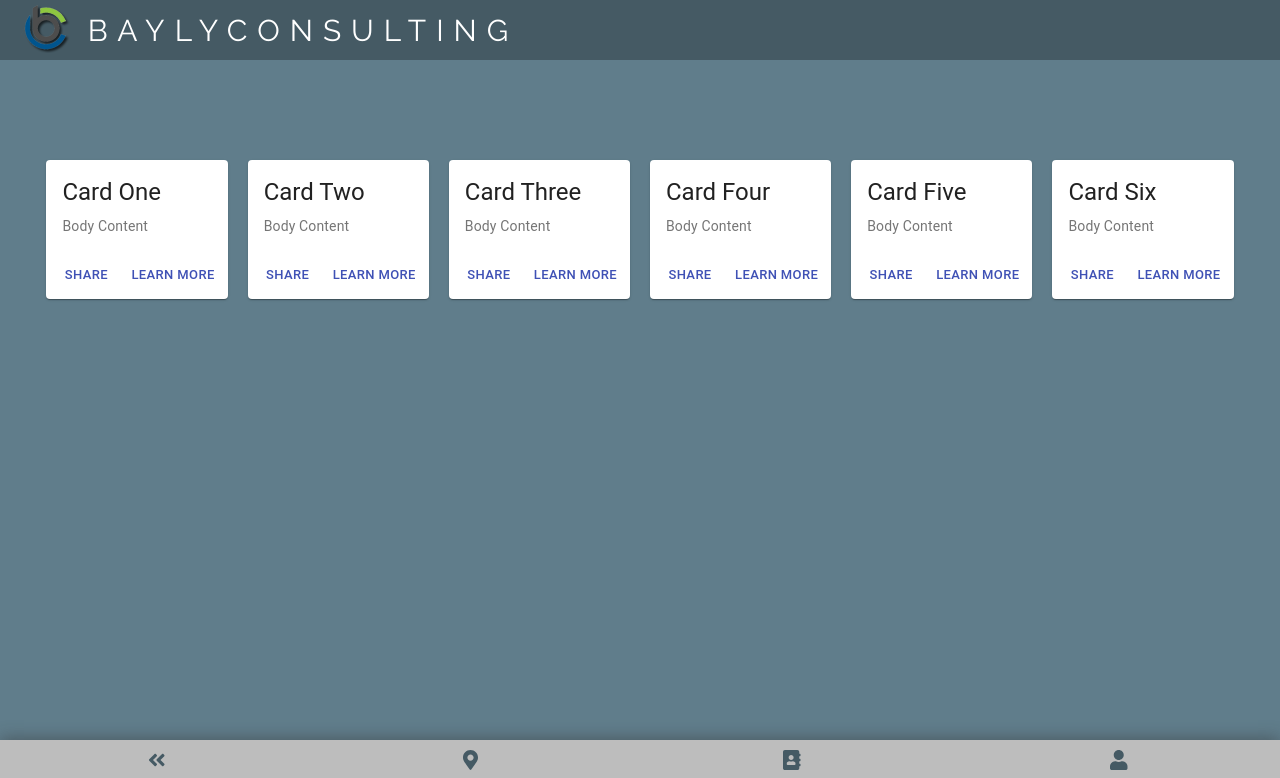
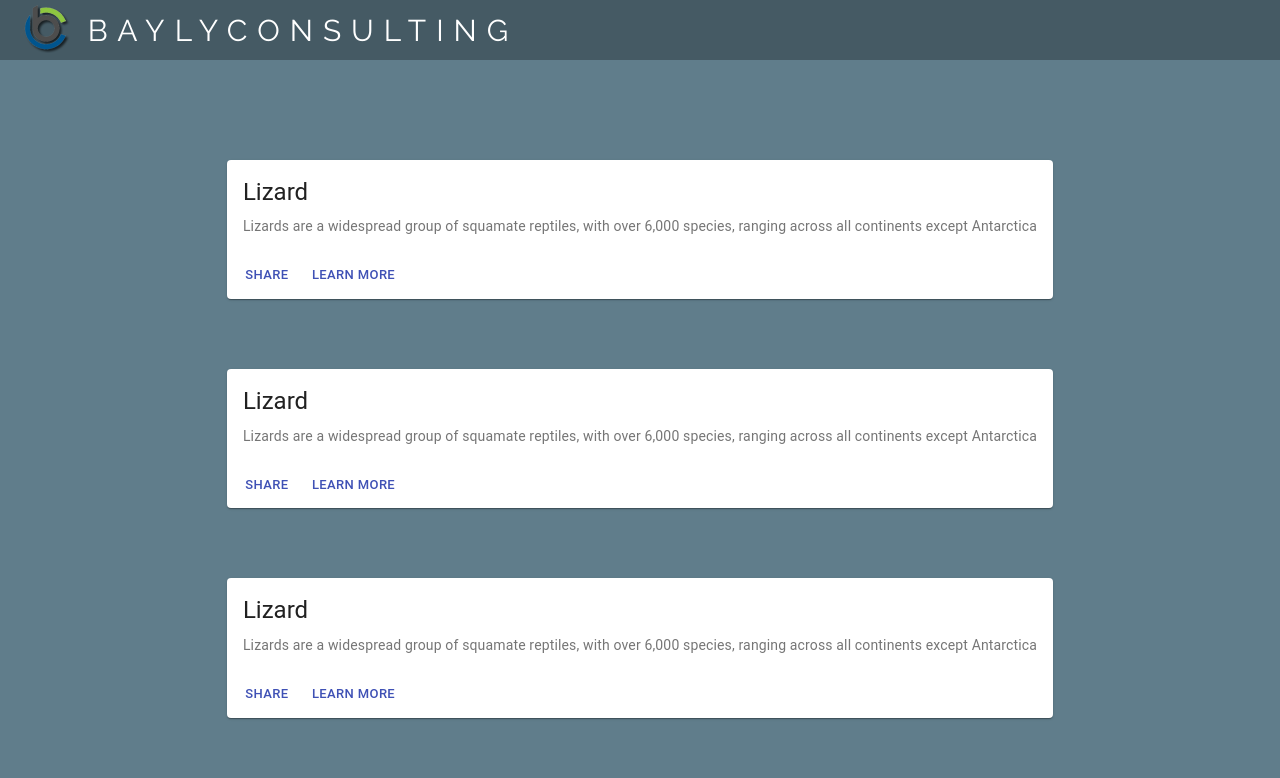
Before and after one commit to raymondwbayly/bayly-consulting-website, a Next.js app: page / in a window 1280 px wide. Shown: the top 778 px of the page. Built offline with nearby package versions, Linux system fonts and the light colour scheme.

Commit message:
update code

```diff
--- a/components/NavButton/NavButton.css
+++ b/components/NavButton/NavButton.css
@@ -17,7 +17,7 @@
   cursor: pointer;
 }
 .NavButton .Icon {
-  font-size: 20px;
+  font-size: 10px;
   color: #455A64;
 }
 .NavButton .Label {
--- a/components/NavButton/NavButton.min.css
+++ b/components/NavButton/NavButton.min.css
@@ -1,2 +1,2 @@
-@import"https://fonts.googleapis.com/css?family=Raleway:800|Merriweather+Sans|Share+Tech+Mono";@import"https://fonts.googleapis.com/css2?family=Raleway&display=swap";.NavButton{display:-webkit-box;display:-ms-flexbox;display:flex;-webkit-box-orient:vertical;-webkit-box-direction:normal;-ms-flex-direction:column;flex-direction:column;-ms-flex-pack:distribute;justify-content:space-around;-webkit-box-align:center;-ms-flex-align:center;align-items:center;height:100%;cursor:pointer}.NavButton .Icon{font-size:20px;color:#455a64}.NavButton .Label{font-size:12px;text-transform:capitalize}
+@import"https://fonts.googleapis.com/css?family=Raleway:800|Merriweather+Sans|Share+Tech+Mono";@import"https://fonts.googleapis.com/css2?family=Raleway&display=swap";.NavButton{display:-webkit-box;display:-ms-flexbox;display:flex;-webkit-box-orient:vertical;-webkit-box-direction:normal;-ms-flex-direction:column;flex-direction:column;-ms-flex-pack:distribute;justify-content:space-around;-webkit-box-align:center;-ms-flex-align:center;align-items:center;height:100%;cursor:pointer}.NavButton .Icon{font-size:10px;color:#455a64}.NavButton .Label{font-size:12px;text-transform:capitalize}
 /*# sourceMappingURL=NavButton.min.css.map */
--- a/components/NavButton/NavButton.scss
+++ b/components/NavButton/NavButton.scss
@@ -11,7 +11,7 @@
   cursor: pointer;
 
   .Icon {
-    font-size: 20px;
+    font-size: 10px;
     color: $primary-color-dark;
   }
 
--- a/components/WebCard/WebCard.css
+++ b/components/WebCard/WebCard.css
@@ -27,4 +27,8 @@
   height: 40px;
   color: #BDBDBD;
 }
+
+.imageBanner {
+  height: 140;
+}
 /*# sourceMappingURL=WebCard.css.map */
--- a/components/WebCard/WebCard.min.css
+++ b/components/WebCard/WebCard.min.css
@@ -1,2 +1,2 @@
-@import"https://fonts.googleapis.com/css?family=Raleway:800|Merriweather+Sans|Share+Tech+Mono";@import"https://fonts.googleapis.com/css2?family=Raleway&display=swap";.WebCard{display:-webkit-box;display:-ms-flexbox;display:flex;-ms-flex-pack:distribute;justify-content:space-around;-webkit-box-align:center;-ms-flex-align:center;align-items:center}.paperContainer{width:300px;height:250px}.titleDiv{padding-left:10px;padding-bottom:5px;padding-top:5px;background-color:#455a64;font-size:30px;font-family:monospace;font-weight:800;height:40px;color:#bdbdbd}
+@import"https://fonts.googleapis.com/css?family=Raleway:800|Merriweather+Sans|Share+Tech+Mono";@import"https://fonts.googleapis.com/css2?family=Raleway&display=swap";.WebCard{display:-webkit-box;display:-ms-flexbox;display:flex;-ms-flex-pack:distribute;justify-content:space-around;-webkit-box-align:center;-ms-flex-align:center;align-items:center}.paperContainer{width:300px;height:250px}.titleDiv{padding-left:10px;padding-bottom:5px;padding-top:5px;background-color:#455a64;font-size:30px;font-family:monospace;font-weight:800;height:40px;color:#bdbdbd}.imageBanner{height:140}
 /*# sourceMappingURL=WebCard.min.css.map */
--- a/components/WebCard/WebCard.scss
+++ b/components/WebCard/WebCard.scss
@@ -21,3 +21,7 @@
   height: 40px;
   color: $divider-color;
 }
+
+.imageBanner {
+  height: 140;
+}
--- a/components/WebCard/index.jsx
+++ b/components/WebCard/index.jsx
@@ -12,19 +12,26 @@ import { FontAwesomeIcon } from "@fortawesome/react-fontawesome";
 
 import "./WebCard.scss";
 
+
 const WebCard = props => (
-  <Card>
-    <CardActionArea>
-        <CardMedia image={props.titleBanner} title={props.title}/>
+  <Card className={{maxWidth: 345}}>
+      <CardActionArea>
+        <CardMedia
+          className={{height: 140}}
+          image="./projects-banner.png"
+          title="TItle"
+        />
         <CardContent>
-        <Typography gutterBottom variant="h5" component="h2">
-            {props.title}
+          <Typography gutterBottom variant="h5" component="h2">
+            Lizard
           </Typography>
           <Typography variant="body2" color="textSecondary" component="p">
-            {props.children}
+            Lizards are a widespread group of squamate reptiles, with over 6,000 species, ranging
+            across all continents except Antarctica
           </Typography>
         </CardContent>
-        <CardActions>
+      </CardActionArea>
+      <CardActions>
         <Button size="small" color="primary">
           Share
         </Button>
@@ -32,9 +39,7 @@ const WebCard = props => (
           Learn More
         </Button>
       </CardActions>
-    </CardActionArea>
-
-  </Card>
+    </Card>
 );
 
 export default WebCard;
```
Also changed, not shown: 2 other files (tests, documents, lock files or other folders).
